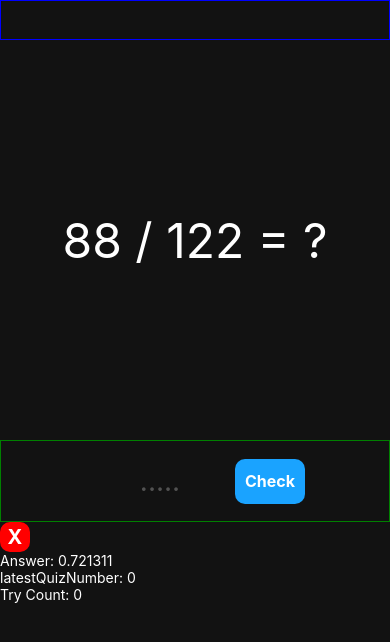
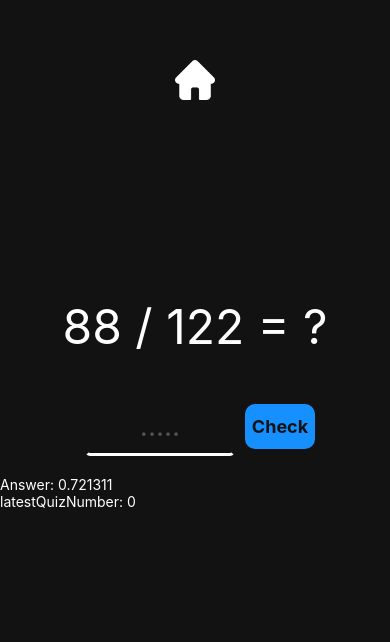
Before and after one commit to Programmerdin/finance-app, a React Native app: screen /DivisionQuiz in a window 390 px wide. Shown: the top 642 px of the page. Built offline with nearby package versions, Linux system fonts and the light colour scheme.

Commit message:
made it more pretty and difficulty lowered to 5 changes in a row to 10

```diff
--- a/components/DivisionQuizComponent.js
+++ b/components/DivisionQuizComponent.js
@@ -33,13 +33,16 @@ export default function DivisionQuizComponent({ navigation, route }) {
   const [NumbersFromCalculationStepsArray, setNumbersFromCalculationsStepsArray] = useState([]);
   const [tempArray, setTempArray] = useState([]);
 
-  const [textInputBorderWidth, setTextInputBorderWidth] = useState(0);
+  const [textInputBorderColor, setTextInputBorderColor] = useState("#FFFFFF00");
 
   const [time, setTime] = useState(0);
   const [timerOn, setTimerOn] = useState(true); //default is true so that timer runs as soon as the quiz starts
   const [timeRecordArray, setTimeRecordArray] = useState([]);
 
   const [latestQuizNumber, setLatestQuizNumber] = useState("0");
+
+  //number of questions to get right in a row to complete the quiz
+  let numberOfQuestionsToGetRightInARowToCompleteQuiz = 5;
 
   let tempGrid = [];
 
@@ -198,7 +201,7 @@ export default function DivisionQuizComponent({ navigation, route }) {
       justifyContent: view_style_jusifyContent,
     };
 
-    let font_size = 20
+    let font_size = 20;
 
     let text_style_combined = { textAlign: "center" };
 
@@ -374,7 +377,7 @@ export default function DivisionQuizComponent({ navigation, route }) {
                 justifyContent: view_style_jusifyContent,
               }}
             >
-              <Text style={{ color:"white", textAlign: "center", fontSize: font_size }}>{tempGrid[i][j]}</Text>
+              <Text style={{ color: "white", textAlign: "center", fontSize: font_size }}>{tempGrid[i][j]}</Text>
             </View>
           );
         }
@@ -425,24 +428,44 @@ export default function DivisionQuizComponent({ navigation, route }) {
         {scoreArrayImage.slice(-10)}
       </View>
 
+      {/* a TouchableOpacity titled quit */}
+      <View style={styles.home_button_container}>
+        <TouchableOpacity
+          style={styles.home_button}
+          onPress={() => {
+            //navigate to MainScreen
+            navigation.navigate("MainPage");
+          }}
+        >
+          <Image style={styles.home_icon} source={require("../assets/home_icon.png")} />
+        </TouchableOpacity>
+      </View>
+
+      <View style={styles.quiz_container}>
         <View style={styles.question_container}>
           <Text style={styles.randomNumber_text}>
             {randomNumber2} / {randomNumber1} = ?
           </Text>
         </View>
-
         <View style={styles.answer_field_container}>
           <TextInput
             style={{
               height: 60,
-            width: 130,
+              width: 150,
               textAlign: "center",
               borderRadius: 5,
               color: "white",
               margin: 10,
               fontSize: 28,
-            borderWidth: textInputBorderWidth,
-            borderColor: "white",
+              borderWidth: 3,
+              borderBottomColor: "white",
+              borderBottomWidth: 3,
+              borderTopColor: textInputBorderColor,
+              borderTopWidth: 3,
+              borderLeftColor: textInputBorderColor,
+              borderLeftWidth: 3,
+              borderRightColor: textInputBorderColor,
+              borderRightWidth: 3,
               //outline none gets rid of default styling of TextInput onFocus
               outline: "none",
               // outlineColor: "red",
@@ -452,8 +475,8 @@ export default function DivisionQuizComponent({ navigation, route }) {
             placeholderTextColor={"#525252"}
             value={userInput}
             keyboardType="number-pad"
-          onBlur={() => setTextInputBorderWidth(0)}
-          onFocus={() => setTextInputBorderWidth(3)}
+            onBlur={() => setTextInputBorderColor("#FFFFFF00")}
+            onFocus={() => setTextInputBorderColor("white")}
             //caretHidden hides blinking cursor
             caretHidden={true}
           />
@@ -461,10 +484,6 @@ export default function DivisionQuizComponent({ navigation, route }) {
           <TouchableOpacity
             style={styles.check_button}
             onPress={() => {
-            //add 1 to the try count everytime the check button is pressed
-            //but try count is only updated on the next frame render so it will still be treated as 0 for the first run through of the code and only be updated to 1 next frame
-            setTryCount(TryCount + 1);
-
               //convert userInput to string and then to array
               let tempUserInputString = userInput.toString().split("");
 
@@ -501,6 +520,10 @@ export default function DivisionQuizComponent({ navigation, route }) {
 
                 //if userInputString is not empty (meaning user has entered something)
               } else {
+                //add 1 to the try count everytime the check button is pressed
+                //but try count is only updated on the next frame render so it will still be treated as 0 for the first run through of the code and only be updated to 1 next frame
+                setTryCount(TryCount + 1);
+
                 //set up a loop to go through the decimal answer and compare it to cleaned user input
                 for (let i = 0; i < 9; i++) {
                   //check if the current digit is a non-zero or non-"." digit
@@ -547,11 +570,12 @@ export default function DivisionQuizComponent({ navigation, route }) {
                 }
 
                 //once required correct relevant digit count is 0 then set did_correct_ans_happened to true
-              if (requried_correct_relevant_digit_counter == 0 && requried_correct_count_prior_to_relevant_digit == 0) {
+                if (
+                  requried_correct_relevant_digit_counter == 0 &&
+                  requried_correct_count_prior_to_relevant_digit == 0
+                ) {
                   did_correct_ans_happened = true;
                 }
-            }
-
                 //if did_correct_ans_happened is true then show modal that the answer is correct
                 if (did_correct_ans_happened) {
                   //reset the timer and push the current time to the time array and reset the timer
@@ -559,23 +583,23 @@ export default function DivisionQuizComponent({ navigation, route }) {
                   setTimeRecordArray([...timeRecordArray, time]);
                   setTime(0);
 
-              //check if the user has gotten 9 correct answers in the past 9 answers (meaning the user has gotten 9 correct answers in a row)
+                  //check if the user has gotten 5 correct answers in the past 5 answers (meaning the user has gotten 5 correct answers in a row)
                   let score_correct_in_a_row = 0;
                   let reverse_last10_score_array = scoreArray.slice(-10).reverse();
 
-              for (let i = 0; i < 9; i++) {
+                  for (let i = 0; i < numberOfQuestionsToGetRightInARowToCompleteQuiz-1; i++) {
                     if (reverse_last10_score_array[i] == "O") {
                       score_correct_in_a_row = score_correct_in_a_row + 1;
                     }
                   }
-              //make CorrectAnsModal visible if user has less than 9 Os in the scoreArray
-              if (score_correct_in_a_row < 9) {
+                  //make CorrectAnsModal visible if user has less than 5 Os in the scoreArray
+                  if (score_correct_in_a_row < numberOfQuestionsToGetRightInARowToCompleteQuiz-1) {
                     //pause the timer and push the current time to the time array and reset the timer
                     setTimerOn(false);
                     setTimeRecordArray([...timeRecordArray, time]);
                     setModalCorrectAnsVisible(true);
                   } else {
-                //if user has 9 or more Os in the scoreArray then make the CompleteQuizmodal visible
+                    //if user has 5 or more Os in the scoreArray then make the CompleteQuizmodal visible
                     setModalQuizCompleteVisible(true);
                     //then set QuizComplete state to true
                     setQuizComplete(true);
@@ -624,42 +648,36 @@ export default function DivisionQuizComponent({ navigation, route }) {
                     setScoreArray(tempScoreArray);
                     //push remove.png to scoreArrayImage whenver the user gets the answer incorrect
                     let tempScoreArrayImage = [...scoreArrayImage];
-                tempScoreArrayImage.push(<Image style={styles.score_image} source={require("../assets/remove.png")} />);
+                    tempScoreArrayImage.push(
+                      <Image style={styles.score_image} source={require("../assets/remove.png")} />
+                    );
                     setScoreArrayImage(tempScoreArrayImage);
+                  }
                 }
               }
             }}
           >
             <Text style={styles.check_button_text}>Check</Text>
           </TouchableOpacity>
-
         </View>
-
-      {/* a TouchableOpacity titled quit */}
-      <TouchableOpacity
-        style={styles.quit_button}
-        onPress={() => {
-          //navigate to MainScreen
-          navigation.navigate("MainPage");
-        }}
-      >
-        <Text style={styles.button_text}>X</Text>
-      </TouchableOpacity>
+      </View>
 
       {/* display answer */}
       <Text style={{ color: "white" }}>Answer: {answer.toFixed(6)}</Text>
       {/* display latest Quiz Number Retrieved */}
-      <Text style={{color: "white"}}>latestQuizNumber: {latestQuizNumber}</Text>
+      <Text style={{ color: "white" }}>latestQuizNumber: {latestQuizNumber}</Text>
       {/* display tryCount */}
-      <Text style={{ color: "white" }}>Try Count: {TryCount}</Text>
+      {/* <Text style={{ color: "white" }}>Try Count: {TryCount}</Text> */}
 
       {/* display modal that contains a touchableOpacity that says next whenever Correct alert appears */}
       <Modal animationType="fade" transparent={true} visible={modalCorrectAnsVisible}>
         <View style={styles.overlay}></View>
         <View style={styles.centeredView}>
           <View style={styles.modalView}>
-            <Text style={[styles.modalText, {fontWeight:"bold", fontSize:24}]}>Correct!</Text>
-            <Text style={styles.modalText}>{(Math.round((timeRecordArray.slice(-1) / 1000) * 10) / 10).toFixed(1)}s</Text>
+            <Text style={[styles.modalText, { fontWeight: "bold", fontSize: 24 }]}>Correct!</Text>
+            <Text style={styles.modalText}>
+              {(Math.round((timeRecordArray.slice(-1) / 1000) * 10) / 10).toFixed(1)}s
+            </Text>
 
             <View style={styles.modalGridContainer}>{tempArray}</View>
 
@@ -677,7 +695,7 @@ export default function DivisionQuizComponent({ navigation, route }) {
                 setTimerOn(true);
               }}
             >
-              <Text style={[styles.button_text, {color: "#181818"}]}>Next</Text>
+              <Text style={[styles.button_text, { color: "#181818" }]}>Next</Text>
             </TouchableOpacity>
           </View>
         </View>
@@ -710,8 +728,10 @@ export default function DivisionQuizComponent({ navigation, route }) {
       <Modal animationType="fade" transparent={true} visible={modalQuizCompleteVisible}>
         <View style={styles.centeredView}>
           <View style={styles.modalView}>
-            <Text style={[styles.modalText, {fontWeight:"bold", fontSize:24}]}>Complete!</Text>
-            <Text style={styles.modalText}>Time to complete: {timeRecordArray.reduce((partialSum, a) => partialSum + a, 0) / 1000}s</Text>
+            <Text style={[styles.modalText, { fontWeight: "bold", fontSize: 24 }]}>Complete!</Text>
+            <Text style={styles.modalText}>
+              Time to complete: {timeRecordArray.reduce((partialSum, a) => partialSum + a, 0) / 1000}s
+            </Text>
             <Text style={styles.modalText}>
               {" "}
               Time Record:{" "}
@@ -757,8 +777,8 @@ const styles = StyleSheet.create({
     flexDirection: "row",
     justifyContent: "center",
     alignItems: "center",
-    borderColor: "blue",
-    borderWidth: 1,
+    // borderColor: "blue",
+    // borderWidth: 1,
     height: 40,
   },
   score_image: {
@@ -766,19 +786,30 @@ const styles = StyleSheet.create({
     height: 30,
     margin: 2,
   },
+  home_button_container: {
+    justifyContent: "center",
+    alignItems: "center",
+    padding: 20,
+  },
+  quiz_container: {
+    justifyContent: "center",
+    alignItems: "center",
+  },
   question_container: {
     justifyContent: "center",
     alignItems: "center",
     // borderColor: "red",
     // borderWidth: 1,
-    height: 400,
+    height: 100,
+    marginTop: "40%",
   },
   answer_field_container: {
     justifyContent: "center",
     alignItems: "center",
     flexDirection: "row",
-    borderColor: "green",
-    borderWidth: 1,
+    // borderColor: "green",
+    // borderWidth: 1,
+    padding: 10,
   },
   next_button: {
     //a button that centers its children
@@ -802,18 +833,18 @@ const styles = StyleSheet.create({
   check_button: {
     width: 70,
     height: 45,
-    backgroundColor: "#1aa3ff",
+    backgroundColor: "#168FFF",
     justifyContent: "center",
     alignItems: "center",
     borderRadius: 10,
   },
-  quit_button: {
-    width: 30,
-    height: 30,
-    backgroundColor: "red",
+  home_button: {
     justifyContent: "center",
     alignItems: "center",
-    borderRadius: 10,
+  },
+  home_icon: {
+    width: 40,
+    height: 40,
   },
   button_text: {
     color: "white",
@@ -821,8 +852,8 @@ const styles = StyleSheet.create({
     fontWeight: "bold",
   },
   check_button_text: {
-    color: "white",
-    fontSize: 16,
+    color: "#121212",
+    fontSize: 18,
     fontWeight: "bold",
   },
   score_text: {
@@ -869,7 +900,7 @@ const styles = StyleSheet.create({
     borderColor: "#444444",
     borderWidth: 3,
   },
-  modalText:{
+  modalText: {
     color: "white",
   },
 
@@ -881,7 +912,6 @@ const styles = StyleSheet.create({
     paddingBottom: 25,
     paddingRight: 25,
     paddingLeft: 0,
-
   },
 
   //from here and below is for timer
@@ -900,10 +930,8 @@ const styles = StyleSheet.create({
     alignItems: "center",
     borderRadius: 10,
   },
-  basic_text:{
+  basic_text: {
     color: "white",
     fontSize: 16,
   },
-
-
 });
```
Also changed, not shown: assets/home_icon.png (added). Lines whose indentation alone changed are shown as unchanged.
